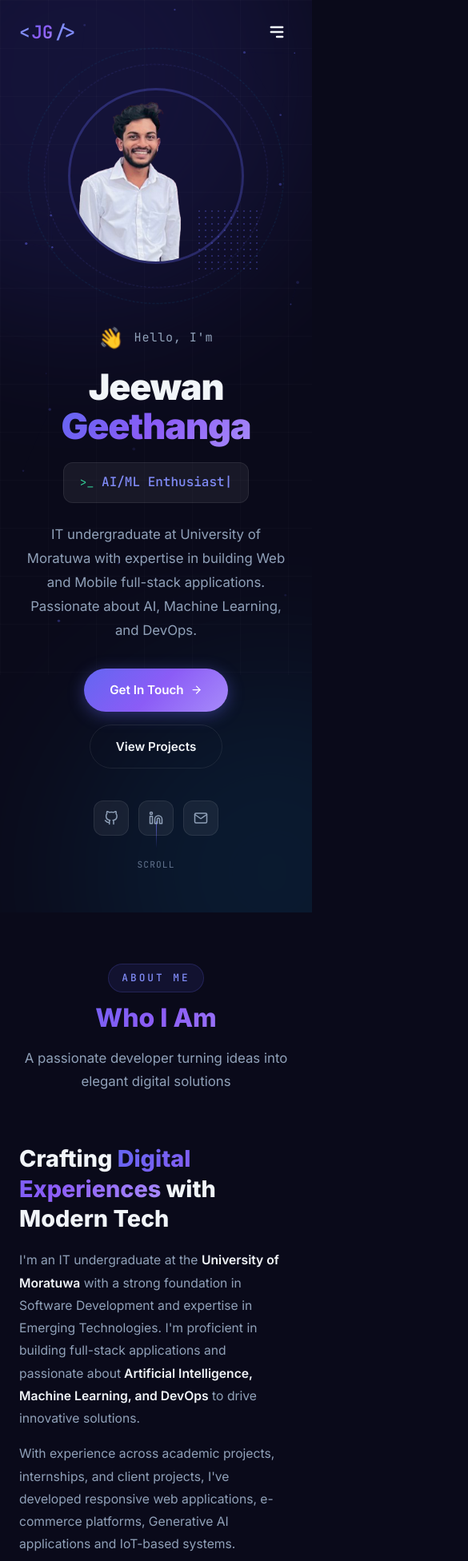
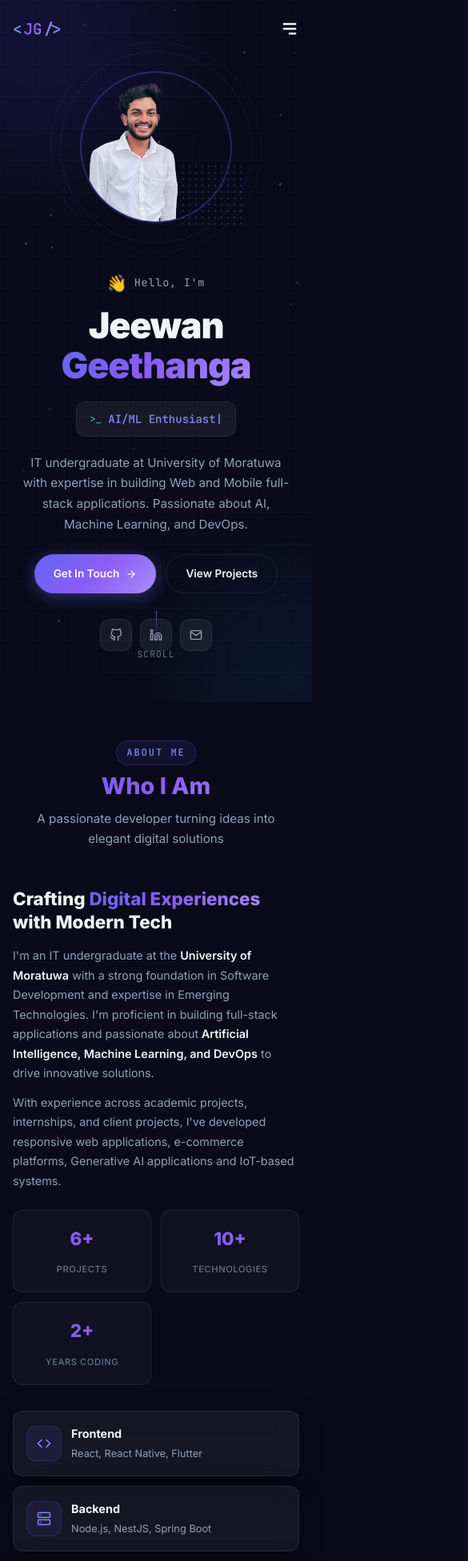
Before and after one commit to Geethx/Portfolio_frontend, a React (Vite) app: page / in a window 390 px wide. Shown: the top 1952 px of the page at 80% size, 585 px wide, since content can reach past the window. Built offline with nearby package versions, Linux system fonts and the light colour scheme.

Commit message:
responsive fixes

```diff
--- a/src/App.jsx
+++ b/src/App.jsx
@@ -21,11 +21,11 @@ function App() {
   if (isLoading) {
     return (
       <div className="fixed inset-0 flex items-center justify-center bg-dark-primary z-9999">
-        <div className="relative w-30 h-30 flex items-center justify-center">
+        <div className="relative w-24 h-24 sm:w-28 sm:h-28 md:w-30 md:h-30 flex items-center justify-center">
           <div className="loader-ring absolute inset-0 rounded-full border-2 border-transparent"></div>
           <div className="loader-ring absolute inset-0 rounded-full border-2 border-transparent"></div>
           <div className="loader-ring absolute inset-0 rounded-full border-2 border-transparent"></div>
-          <span className="font-mono text-xl font-bold text-gradient">JG</span>
+          <span className="font-mono text-lg sm:text-xl font-bold text-gradient">JG</span>
         </div>
       </div>
     );
--- a/src/components/About/About.jsx
+++ b/src/components/About/About.jsx
@@ -20,62 +20,62 @@ const About = () => {
     const isInView = useInView(ref, { once: true, margin: '-100px' });
 
     return (
-        <section id="about" className="py-16 lg:py-24 relative" ref={ref}>
-            <div className="max-w-[1200px] mx-auto px-6">
+        <section id="about" className="py-12 sm:py-16 md:py-20 lg:py-24 relative" ref={ref}>
+            <div className="max-w-[1200px] mx-auto px-4 sm:px-6">
                 {/* Header */}
                 <motion.div
-                    className="text-center mb-16"
+                    className="text-center mb-12 sm:mb-14 md:mb-16"
                     initial={{ opacity: 0, y: 30 }}
                     animate={isInView ? { opacity: 1, y: 0 } : {}}
                     transition={{ duration: 0.6 }}
                 >
-                    <span className="inline-block font-mono text-[0.8rem] font-medium text-primary-400 uppercase tracking-[3px] mb-3 px-4 py-1.5 bg-primary-500/10 border border-primary-500/20 rounded-full">
+                    <span className="inline-block font-mono text-[0.75rem] sm:text-[0.8rem] font-medium text-primary-400 uppercase tracking-[2px] sm:tracking-[3px] mb-2 sm:mb-3 px-3 sm:px-4 py-1 sm:py-1.5 bg-primary-500/10 border border-primary-500/20 rounded-full">
                         About Me
                     </span>
-                    <h2 className="text-[clamp(2rem,4vw,2.8rem)] font-extrabold text-gradient leading-tight mb-4">
+                    <h2 className="text-[clamp(1.8rem,6vw,2.8rem)] font-extrabold text-gradient leading-tight mb-3 sm:mb-4">
                         Who I Am
                     </h2>
-                    <p className="text-[1.05rem] text-slate-400 max-w-[600px] mx-auto leading-[1.7]">
+                    <p className="text-[0.95rem] sm:text-[1.05rem] text-slate-400 max-w-[600px] mx-auto leading-[1.6] sm:leading-[1.7] px-4 sm:px-0">
                         A passionate developer turning ideas into elegant digital solutions
                     </p>
                 </motion.div>
 
                 {/* Grid */}
-                <div className="grid grid-cols-1 lg:grid-cols-[1.2fr_1fr] gap-10 lg:gap-[60px] items-start">
+                <div className="grid grid-cols-1 lg:grid-cols-[1.2fr_1fr] gap-8 sm:gap-10 md:gap-12 lg:gap-[60px] items-start">
                     {/* Text */}
                     <motion.div
                         initial={{ opacity: 0, x: -30 }}
                         animate={isInView ? { opacity: 1, x: 0 } : {}}
                         transition={{ duration: 0.6, delay: 0.2 }}
                     >
-                        <h3 className="text-[1.8rem] font-extrabold mb-5 leading-[1.3]">
+                        <h3 className="text-[1.4rem] sm:text-[1.6rem] md:text-[1.8rem] font-extrabold mb-4 sm:mb-5 leading-[1.3]">
                             Crafting <span className="text-gradient">Digital Experiences</span> with Modern Tech
                         </h3>
-                        <p className="text-slate-400 mb-4 text-[0.98rem] leading-[1.8]">
+                        <p className="text-slate-400 mb-3 sm:mb-4 text-[0.9rem] sm:text-[0.98rem] leading-[1.7] sm:leading-[1.8]">
                             I'm an IT undergraduate at the <strong className="text-slate-100 font-semibold">University of Moratuwa</strong> with
                             a strong foundation in Software Development and expertise in Emerging Technologies.
                             I'm proficient in building full-stack applications and passionate about
                             <strong className="text-slate-100 font-semibold"> Artificial Intelligence, Machine Learning, and DevOps</strong> to
                             drive innovative solutions.
                         </p>
-                        <p className="text-slate-400 mb-4 text-[0.98rem] leading-[1.8]">
+                        <p className="text-slate-400 mb-3 sm:mb-4 text-[0.9rem] sm:text-[0.98rem] leading-[1.7] sm:leading-[1.8]">
                             With experience across academic projects, internships, and client projects, I've developed
                             responsive web applications, e-commerce platforms, Generative AI applications and IoT-based systems.
                         </p>
 
                         {/* Stats */}
-                        <div className="grid grid-cols-2 lg:grid-cols-4 gap-4 mt-8">
+                        <div className="grid grid-cols-2 sm:grid-cols-3 lg:grid-cols-4 gap-3 sm:gap-4 mt-6 sm:mt-8">
                             {stats.map((stat, i) => (
                                 <motion.div
                                     key={stat.label}
-                                    className="text-center p-5 bg-surface-1 border border-glass-border rounded-xl
+                                    className="text-center p-4 sm:p-5 bg-surface-1 border border-glass-border rounded-xl
                     transition-all duration-300 hover:border-primary-500 hover:bg-primary-500/5 hover:-translate-y-[3px]"
                                     initial={{ opacity: 0, y: 20 }}
                                     animate={isInView ? { opacity: 1, y: 0 } : {}}
                                     transition={{ delay: 0.4 + i * 0.1 }}
                                 >
-                                    <span className="block text-[1.6rem] font-extrabold text-gradient mb-1">{stat.number}</span>
-                                    <span className="text-[0.78rem] text-slate-500 uppercase tracking-wider font-medium">{stat.label}</span>
+                                    <span className="block text-[1.4rem] sm:text-[1.6rem] font-extrabold text-gradient mb-1">{stat.number}</span>
+                                    <span className="text-[0.7rem] sm:text-[0.78rem] text-slate-500 uppercase tracking-wider font-medium">{stat.label}</span>
                                 </motion.div>
                             ))}
                         </div>
@@ -83,7 +83,7 @@ const About = () => {
 
                     {/* Highlight Cards */}
                     <motion.div
-                        className="flex flex-col gap-4"
+                        className="flex flex-col gap-3 sm:gap-4"
                         initial={{ opacity: 0, x: 30 }}
                         animate={isInView ? { opacity: 1, x: 0 } : {}}
                         transition={{ duration: 0.6, delay: 0.3 }}
@@ -91,18 +91,18 @@ const About = () => {
                         {highlights.map((item, i) => (
                             <motion.div
                                 key={item.title}
-                                className="glass-card glass-card-hover flex items-center gap-4 p-5 px-6"
+                                className="glass-card glass-card-hover flex items-center gap-3 sm:gap-4 p-4 sm:p-5 px-5 sm:px-6"
                                 initial={{ opacity: 0, y: 20 }}
                                 animate={isInView ? { opacity: 1, y: 0 } : {}}
                                 transition={{ delay: 0.4 + i * 0.1 }}
                                 whileHover={{ scale: 1.02 }}
                             >
-                                <div className="w-12 h-12 min-w-[48px] flex items-center justify-center bg-primary-500/10 border border-primary-500/20 rounded-xl text-primary-400 text-xl">
+                                <div className="w-11 h-11 sm:w-12 sm:h-12 min-w-[44px] sm:min-w-[48px] flex items-center justify-center bg-primary-500/10 border border-primary-500/20 rounded-xl text-primary-400 text-lg sm:text-xl">
                                     {item.icon}
                                 </div>
                                 <div>
-                                    <h4 className="text-[0.95rem] font-bold mb-1">{item.title}</h4>
-                                    <p className="text-[0.85rem] text-slate-400">{item.desc}</p>
+                                    <h4 className="text-[0.9rem] sm:text-[0.95rem] font-bold mb-0.5 sm:mb-1">{item.title}</h4>
+                                    <p className="text-[0.8rem] sm:text-[0.85rem] text-slate-400">{item.desc}</p>
                                 </div>
                             </motion.div>
                         ))}
--- a/src/components/Hero/Hero.jsx
+++ b/src/components/Hero/Hero.jsx
@@ -5,12 +5,12 @@ import profileImg from '../../assets/portfolio.png';
 
 const Hero = () => {
     return (
-        <section id="intro" className="min-h-screen flex items-center relative pt-20 overflow-hidden py-24">
+        <section id="intro" className="min-h-screen flex items-center relative pt-16 sm:pt-20 overflow-hidden py-16 sm:py-20 md:py-24">
             {/* Background glows */}
-            <div className="absolute w-[600px] h-[600px] rounded-full bg-primary-600 -top-[200px] -left-[200px] blur-[100px] opacity-15 pointer-events-none -z-1" />
-            <div className="absolute w-[500px] h-[500px] rounded-full bg-accent-500 -bottom-[200px] -right-[200px] blur-[100px] opacity-10 pointer-events-none -z-1" />
+            <div className="absolute w-[300px] sm:w-[400px] md:w-[600px] h-[300px] sm:h-[400px] md:h-[600px] rounded-full bg-primary-600 -top-[100px] sm:-top-[150px] md:-top-[200px] -left-[100px] sm:-left-[150px] md:-left-[200px] blur-[80px] md:blur-[100px] opacity-15 pointer-events-none -z-1" />
+            <div className="absolute w-[250px] sm:w-[350px] md:w-[500px] h-[250px] sm:h-[350px] md:h-[500px] rounded-full bg-accent-500 -bottom-[100px] sm:-bottom-[150px] md:-bottom-[200px] -right-[100px] sm:-right-[150px] md:-right-[200px] blur-[80px] md:blur-[100px] opacity-10 pointer-events-none -z-1" />
 
-            <div className="max-w-[1200px] mx-auto px-6 grid grid-cols-1 lg:grid-cols-2 gap-10 lg:gap-[60px] items-center relative z-1">
+            <div className="max-w-[1200px] mx-auto px-4 sm:px-6 grid grid-cols-1 lg:grid-cols-2 gap-8 sm:gap-10 lg:gap-[60px] items-center relative z-1">
                 {/* Content */}
                 <motion.div
                     className="order-2 lg:order-1 text-center lg:text-left"
@@ -19,13 +19,13 @@ const Hero = () => {
                     transition={{ duration: 0.8, delay: 0.2 }}
                 >
                     <motion.div
-                        className="flex items-center gap-3 mb-4 justify-center lg:justify-start"
+                        className="flex items-center gap-2 sm:gap-3 mb-3 sm:mb-4 justify-center lg:justify-start"
                         initial={{ opacity: 0, y: 20 }}
                         animate={{ opacity: 1, y: 0 }}
                         transition={{ delay: 0.3 }}
                     >
-                        <span className="text-[1.6rem] inline-block animate-[wave_2s_ease-in-out_infinite] origin-[70%_70%]">👋</span>
-                        <span className="font-mono text-[0.95rem] text-slate-400 tracking-wider">Hello, I'm</span>
+                        <span className="text-[1.3rem] sm:text-[1.6rem] inline-block animate-[wave_2s_ease-in-out_infinite] origin-[70%_70%]">👋</span>
+                        <span className="font-mono text-[0.85rem] sm:text-[0.95rem] text-slate-400 tracking-wider">Hello, I'm</span>
                     </motion.div>
 
                     <motion.h1
@@ -40,12 +40,12 @@ const Hero = () => {
                     </motion.h1>
 
                     <motion.div
-                        className="flex items-center gap-2.5 mb-6 px-5 py-3 bg-surface-2 border border-glass-border rounded-xl w-fit mx-auto lg:mx-0"
+                        className="flex items-center gap-2 sm:gap-2.5 mb-5 sm:mb-6 px-4 sm:px-5 py-2.5 sm:py-3 bg-surface-2 border border-glass-border rounded-xl w-fit mx-auto lg:mx-0"
                         initial={{ opacity: 0, y: 20 }}
                         animate={{ opacity: 1, y: 0 }}
                         transition={{ delay: 0.5 }}
                     >
-                        <span className="font-mono text-[0.9rem] text-emerald-400">&gt;_</span>
+                        <span className="font-mono text-[0.8rem] sm:text-[0.9rem] text-emerald-400">&gt;_</span>
                         <TypeAnimation
                             sequence={[
                                 'Software Engineer', 2000,
@@ -55,12 +55,12 @@ const Hero = () => {
                             wrapper="span"
                             speed={50}
                             repeat={Infinity}
-                            className="font-mono text-base text-primary-400 font-medium"
+                            className="font-mono text-sm sm:text-base text-primary-400 font-medium"
                         />
                     </motion.div>
 
                     <motion.p
-                        className="text-[1.05rem] text-slate-400 leading-[1.8] mb-8 max-w-[500px] mx-auto lg:mx-0"
+                        className="text-[0.95rem] sm:text-[1.05rem] text-slate-400 leading-[1.7] sm:leading-[1.8] mb-6 sm:mb-8 max-w-[500px] mx-auto lg:mx-0 px-2 sm:px-0"
                         initial={{ opacity: 0, y: 20 }}
                         animate={{ opacity: 1, y: 0 }}
                         transition={{ delay: 0.6 }}
@@ -70,14 +70,14 @@ const Hero = () => {
                     </motion.p>
 
                     <motion.div
-                        className="flex gap-4 mb-10 flex-wrap justify-center lg:justify-start"
+                        className="flex gap-3 sm:gap-4 mb-8 sm:mb-10 flex-wrap justify-center lg:justify-start"
                         initial={{ opacity: 0, y: 20 }}
                         animate={{ opacity: 1, y: 0 }}
                         transition={{ delay: 0.7 }}
                     >
                         <a
                             href="#contact"
-                            className="inline-flex items-center gap-2 px-8 py-3.5 rounded-full text-[0.95rem] font-semibold
+                            className="inline-flex items-center gap-2 px-6 sm:px-8 py-3 sm:py-3.5 rounded-full text-[0.85rem] sm:text-[0.95rem] font-semibold
                 gradient-primary text-white shadow-[0_4px_20px_rgba(99,102,241,0.4)]
                 hover:-translate-y-0.5 hover:shadow-[0_8px_30px_rgba(99,102,241,0.5)] transition-all duration-300"
                             onClick={(e) => {
@@ -85,11 +85,11 @@ const Hero = () => {
                                 document.querySelector('#contact')?.scrollIntoView({ behavior: 'smooth' });
                             }}
                         >
-                            Get In Touch <FiArrowRight />
+                            Get In Touch <FiArrowRight className="text-sm sm:text-base" />
                         </a>
                         <a
                             href="#projects"
-                            className="inline-flex items-center gap-2 px-8 py-3.5 rounded-full text-[0.95rem] font-semibold
+                            className="inline-flex items-center gap-2 px-6 sm:px-8 py-3 sm:py-3.5 rounded-full text-[0.85rem] sm:text-[0.95rem] font-semibold
                 bg-transparent text-slate-100 border-[1.5px] border-glass-border
                 hover:border-primary-500 hover:bg-primary-500/10 hover:-translate-y-0.5 transition-all duration-300"
                             onClick={(e) => {
@@ -102,7 +102,7 @@ const Hero = () => {
                     </motion.div>
 
                     <motion.div
-                        className="flex gap-3 justify-center lg:justify-start"
+                        className="flex gap-2.5 sm:gap-3 justify-center lg:justify-start"
                         initial={{ opacity: 0 }}
                         animate={{ opacity: 1 }}
                         transition={{ delay: 0.9 }}
@@ -117,8 +117,8 @@ const Hero = () => {
                                 href={s.href}
                                 target="_blank"
                                 rel="noreferrer"
-                                className="w-11 h-11 flex items-center justify-center rounded-xl bg-surface-2 border border-glass-border
-                  text-slate-400 text-lg transition-all duration-300
+                                className="w-10 h-10 sm:w-11 sm:h-11 flex items-center justify-center rounded-xl bg-surface-2 border border-glass-border
+                  text-slate-400 text-base sm:text-lg transition-all duration-300
                   hover:text-primary-400 hover:border-primary-500 hover:bg-primary-500/10 hover:-translate-y-[3px]"
                                 aria-label={s.label}
                             >
@@ -135,15 +135,15 @@ const Hero = () => {
                     animate={{ opacity: 1, scale: 1 }}
                     transition={{ duration: 0.8, delay: 0.4 }}
                 >
-                    <div className="relative w-[280px] h-[280px] lg:w-[380px] lg:h-[380px] flex items-center justify-center">
+                    <div className="relative w-[240px] h-[240px] sm:w-[280px] sm:h-[280px] md:w-[320px] md:h-[320px] lg:w-[380px] lg:h-[380px] flex items-center justify-center">
                         {/* Rings */}
                         <div className="absolute inset-0 rounded-full border border-dashed border-primary-500/20 animate-[rotate-slow_30s_linear_infinite]" />
-                        <div className="absolute -inset-5 rounded-full border border-dashed border-accent-500/15 animate-[rotate-slow_40s_linear_infinite_reverse]" />
+                        <div className="absolute -inset-3 sm:-inset-5 rounded-full border border-dashed border-accent-500/15 animate-[rotate-slow_40s_linear_infinite_reverse]" />
 
                         <img
                             src={profileImg}
                             alt="Jeewan Geethanga"
-                            className="w-[220px] h-[220px] lg:w-[300px] lg:h-[300px] rounded-full object-cover relative z-2 border-[3px] border-primary-500/30"
+                            className="w-[190px] h-[190px] sm:w-[220px] sm:h-[220px] md:w-[260px] md:h-[260px] lg:w-[300px] lg:h-[300px] rounded-full object-cover relative z-2 border-[2px] sm:border-[3px] border-primary-500/30"
                         />
 
                         {/* Dot pattern */}
--- a/src/components/Navbar/Navbar.jsx
+++ b/src/components/Navbar/Navbar.jsx
@@ -43,19 +43,19 @@ const Navbar = () => {
 
     return (
         <motion.nav
-            className={`fixed top-0 left-0 right-0 z-[1000] py-5 transition-all duration-300 ${isScrolled
-                ? 'py-3 bg-dark-primary/85 backdrop-blur-xl border-b border-glass-border'
+            className={`fixed top-0 left-0 right-0 z-[1000] py-4 md:py-5 transition-all duration-300 ${isScrolled
+                ? 'py-2 md:py-3 bg-dark-primary/85 backdrop-blur-xl border-b border-glass-border'
                 : ''
                 }`}
             initial={{ y: -100 }}
             animate={{ y: 0 }}
             transition={{ duration: 0.6, ease: [0.34, 1.56, 0.64, 1] }}
         >
-            <div className="max-w-[1200px] mx-auto px-6 flex items-center justify-between">
+            <div className="max-w-[1200px] mx-auto px-4 sm:px-6 flex items-center justify-between">
                 {/* Logo */}
                 <a
                     href="#intro"
-                    className="font-mono text-[1.4rem] font-bold flex items-center gap-0.5 transition-transform duration-300 hover:scale-105"
+                    className="font-mono text-[1.2rem] sm:text-[1.4rem] font-bold flex items-center gap-0.5 transition-transform duration-300 hover:scale-105"
                     onClick={(e) => handleClick(e, '#intro')}
                 >
                     <span className="text-primary-400">&lt;</span>
@@ -97,7 +97,7 @@ const Navbar = () => {
 
                 {/* Mobile Toggle */}
                 <button
-                    className="flex lg:hidden bg-transparent text-slate-100 text-2xl p-2"
+                    className="flex lg:hidden bg-transparent text-slate-100 text-2xl p-2 -mr-2"
                     onClick={() => setIsMobileOpen(!isMobileOpen)}
                     aria-label="Toggle menu"
                 >
@@ -115,7 +115,7 @@ const Navbar = () => {
                         exit={{ opacity: 0, height: 0 }}
                         transition={{ duration: 0.3 }}
                     >
-                        <ul className="px-6 py-5 flex flex-col gap-1">
+                        <ul className="px-4 sm:px-6 py-5 flex flex-col gap-1 max-h-[calc(100vh-80px)] overflow-y-auto">
                             {navLinks.map((link, i) => (
                                 <motion.li
                                     key={link.name}
@@ -135,6 +135,21 @@ const Navbar = () => {
                                     </a>
                                 </motion.li>
                             ))}
+                            <motion.li
+                                initial={{ opacity: 0, x: -20 }}
+                                animate={{ opacity: 1, x: 0 }}
+                                transition={{ delay: navLinks.length * 0.05 }}
+                                className="mt-3"
+                            >
+                                <a
+                                    href={resume}
+                                    download="Jeewan's Resume"
+                                    className="block text-center px-5 py-3 rounded-full text-sm font-semibold
+                                    gradient-primary text-white shadow-[0_4px_20px_rgba(99,102,241,0.4)]"
+                                >
+                                    Download Resume
+                                </a>
+                            </motion.li>
                         </ul>
                     </motion.div>
                 )}
--- a/src/index.css
+++ b/src/index.css
@@ -49,6 +49,7 @@
     color: #f1f5f9;
     line-height: 1.7;
     overflow-x: hidden;
+    -webkit-overflow-scrolling: touch;
   }
 
   a {
@@ -216,3 +217,38 @@
     transform: rotate(360deg);
   }
 }
+
+/* ===== Responsive Enhancements ===== */
+/* Mobile-first responsive utilities */
+@media (max-width: 640px) {
+  .glass-card {
+    border-radius: 12px;
+    padding: 1rem;
+  }
+
+  .bg-grid {
+    background-size: 40px 40px;
+  }
+}
+
+/* Improve touch targets on mobile */
+@media (hover: none) and (pointer: coarse) {
+  button, a {
+    min-height: 44px;
+    min-width: 44px;
+  }
+}
+
+/* Prevent text from being too small on mobile */
+@media (max-width: 768px) {
+  body {
+    font-size: 16px;
+  }
+}
+
+/* Improve readability on tablets */
+@media (min-width: 641px) and (max-width: 1024px) {
+  body {
+    font-size: 17px;
+  }
+}
```
Also changed, not shown: src/components/Contact/Contact.jsx (+36 -36 lines), src/components/Education/Education.jsx (+16 -16 lines), src/components/Experience/Experience.jsx (+20 -20 lines), src/components/Footer/Footer.jsx (+14 -14 lines), src/components/Projects/Projects.jsx (+23 -23 lines), src/components/Skills/Skills.jsx (+14 -14 lines).
